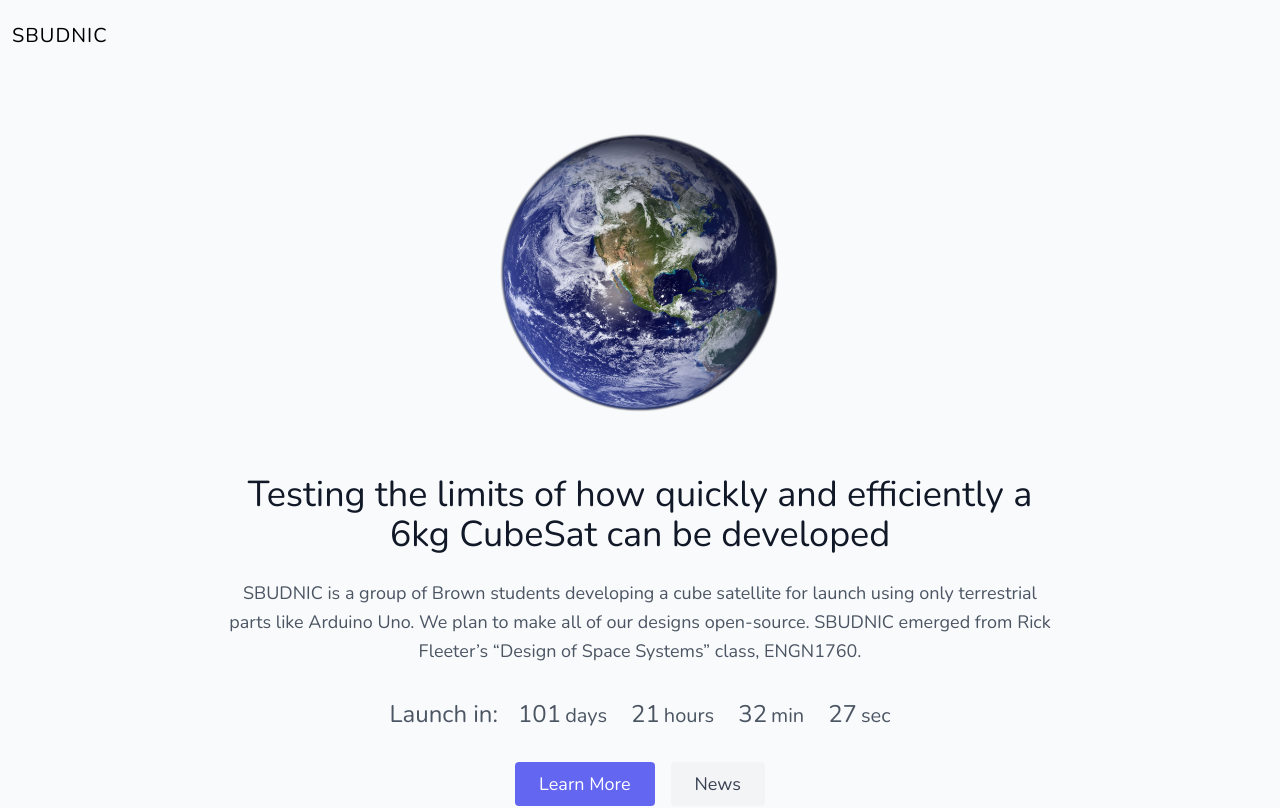
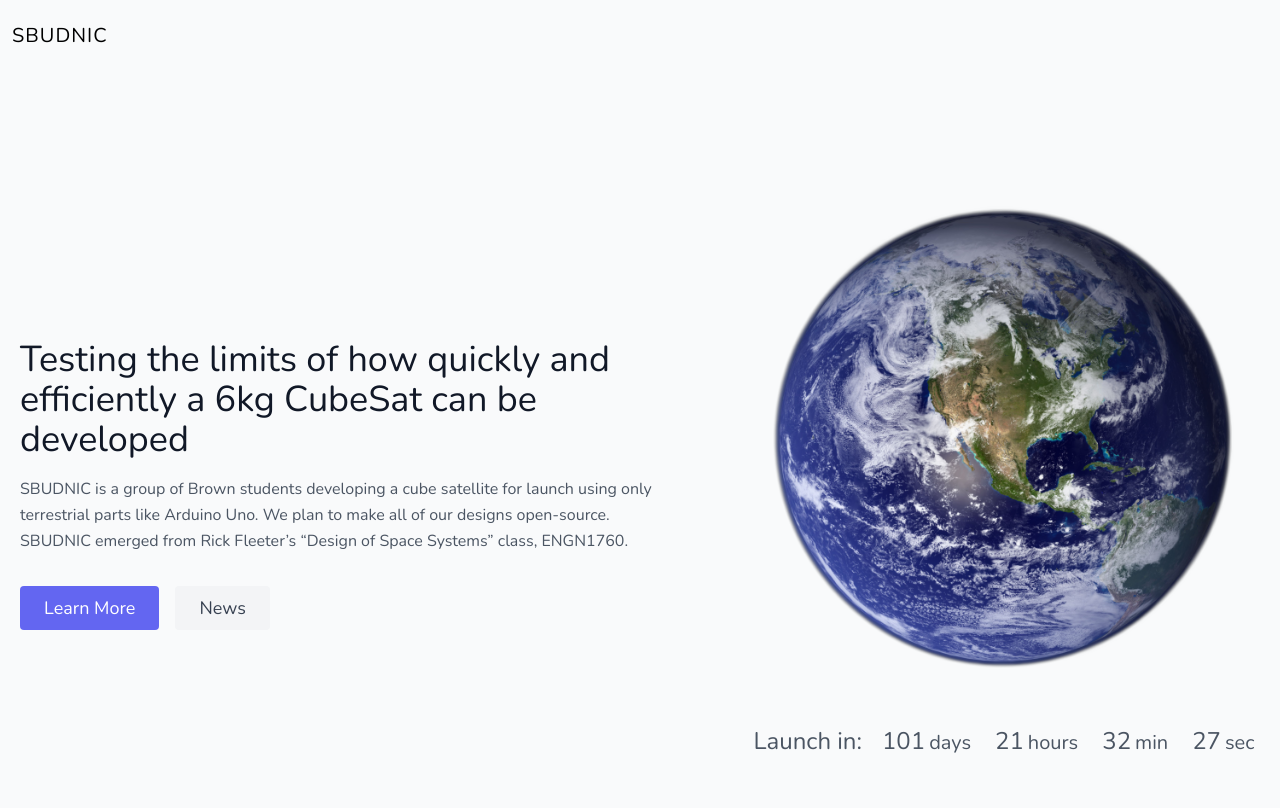
Before and after one commit to benkilimnik/SBUDNIC, a React (Create React App) app: page / in a window 1280 px wide. Shown: the top 808 px of the page. Built offline with nearby package versions, Linux system fonts and the light colour scheme; what @tailwindcss/typography would draw is missing.

Commit message:
update homepage

```diff
--- a/src/components/ItemPages/Home.js
+++ b/src/components/ItemPages/Home.js
@@ -1,7 +1,7 @@
 import React from "react"
 import Footer from "../Footer"
 import { Link } from "react-router-dom"
-import { space3 } from "../content/images"
+import { space3, sbudnic } from "../content/images"
 import Countdown, { calcTimeDelta } from "react-countdown"
 
 const renderer = ({ days, hours, minutes, seconds, completed }) => {
@@ -41,20 +41,69 @@ const renderer = ({ days, hours, minutes, seconds, completed }) => {
 const Home = () => (
   <>
     <section class="text-gray-600 body-font">
+      <div class="container mx-auto flex px-5 py-24 md:flex-row flex-col items-center">
+        <div class="lg:flex-grow md:w-1/2 lg:pr-24 md:pr-16 flex flex-col md:items-start md:text-left mb-16 md:mb-0 items-center text-center">
+          <h1 class="title-font sm:text-4xl text-3xl mb-4 font-medium text-gray-900">
+            Testing the limits of how quickly and efficiently a 6kg CubeSat can
+            be developed
+          </h1>
+          <p class="mb-8 leading-relaxed">
+            SBUDNIC is a group of Brown students developing a cube satellite for
+            launch using only terrestrial parts like Arduino Uno. We plan to
+            make all of our designs open-source. SBUDNIC emerged from Rick
+            Fleeter’s “Design of Space Systems” class, ENGN1760.
+          </p>
+
+          <div class="flex justify-center">
+            <Link
+              to="/about"
+              class="inline-flex text-white bg-indigo-500 border-0 py-2 px-6 focus:outline-none hover:bg-indigo-600 rounded text-lg"
+            >
+              Learn More
+            </Link>
+            <Link
+              to="/news"
+              class="ml-4 inline-flex text-gray-700 bg-gray-100 border-0 py-2 px-6 focus:outline-none hover:bg-gray-200 rounded text-lg"
+            >
+              News
+            </Link>
+          </div>
+        </div>
+        <div class="lg:max-w-lg lg:w-full md:w-1/2 w-5/6">
+          <img
+            class="object-cover object-center rounded"
+            alt="hero"
+            src={space3}
+          />
+          <div className="flex justify-center pt-8">
+            <Countdown
+              date={Date.now() + calcTimeDelta("2021-11-01T00:00:00").total}
+              renderer={renderer}
+            />
+          </div>
+        </div>
+      </div>
+    </section>
+
+    {/* <section class="text-gray-600 body-font">
       <div class="container mx-auto flex px-5 py-8 items-center justify-center flex-col">
         <img
           class="lg:w-3/12 md:w-3/6 w-5/6 mb-10 object-cover object-center rounded"
           alt="hero"
           // src="https://dummyimage.com/720x600"
-          src={space3}
-          // src={sbudnic}
+          // src={space3}
+          src={sbudnic}
         />
         <div class="text-center lg:w-2/3 w-full">
           <h1 class="py-2 title-font sm:text-4xl text-3xl mb-4 font-medium text-gray-900">
-          Testing the limits of how quickly and efficiently a 6kg CubeSat can be developed
+            Testing the limits of how quickly and efficiently a 6kg CubeSat can
+            be developed
           </h1>
           <p class="mb-8 text-lg leading-relaxed">
-          SBUDNIC is a group of Brown students developing a cube satellite for launch using only terrestrial parts like Arduino Uno. We plan to make all of our designs open-source. SBUDNIC emerged from Rick Fleeter’s “Design of Space Systems” class, ENGN1760.
+            SBUDNIC is a group of Brown students developing a cube satellite for
+            launch using only terrestrial parts like Arduino Uno. We plan to
+            make all of our designs open-source. SBUDNIC emerged from Rick
+            Fleeter’s “Design of Space Systems” class, ENGN1760.
           </p>
           <div className="flex justify-center">
             <Countdown
@@ -63,16 +112,23 @@ const Home = () => (
             />
           </div>
           <div class="flex justify-center">
-            <Link to="/about" class="inline-flex text-white bg-indigo-500 border-0 py-2 px-6 focus:outline-none hover:bg-indigo-600 rounded text-lg">
+            <Link
+              to="/about"
+              class="inline-flex text-white bg-indigo-500 border-0 py-2 px-6 focus:outline-none hover:bg-indigo-600 rounded text-lg"
+            >
               Learn More
             </Link>
-            <Link to="/news" class="ml-4 inline-flex text-gray-700 bg-gray-100 border-0 py-2 px-6 focus:outline-none hover:bg-gray-200 rounded text-lg">
+            <Link
+              to="/news"
+              class="ml-4 inline-flex text-gray-700 bg-gray-100 border-0 py-2 px-6 focus:outline-none hover:bg-gray-200 rounded text-lg"
+            >
               News
             </Link>
           </div>
         </div>
       </div>
-    </section>
+    </section> */}
+
     {/* <div className="grid grid-cols-1 p-14 lg:grid-cols-2">
       <main className="px-4 mx-auto mt-10 max-w-7xl sm:mt-12 sm:px-6 md:mt-16 lg:mt-20 lg:px-8 xl:mt-28">
         <div className="sm:text-center lg:text-left">
```
Also changed, not shown: 1 other file (tests, documents, lock files or other folders).
